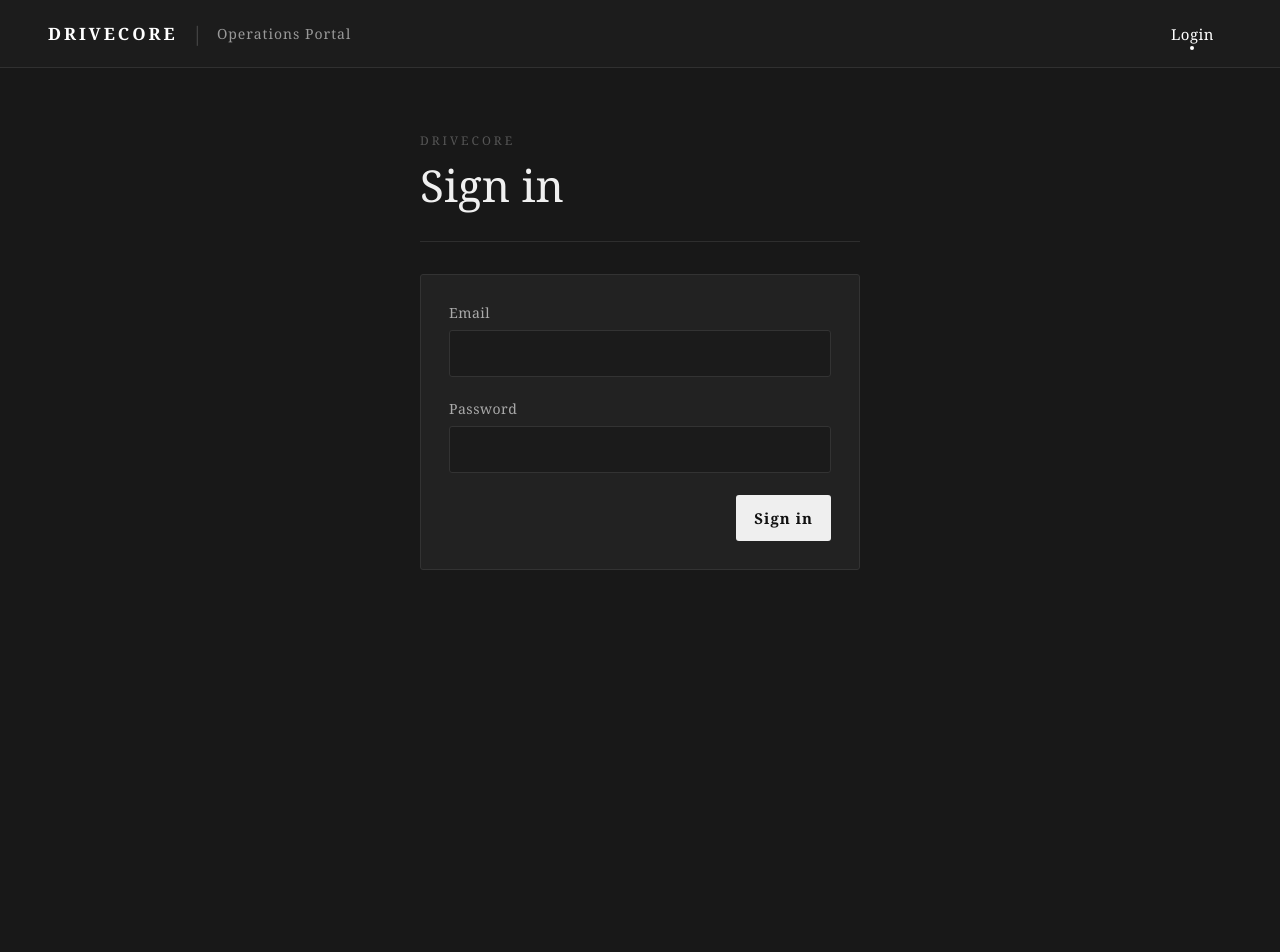
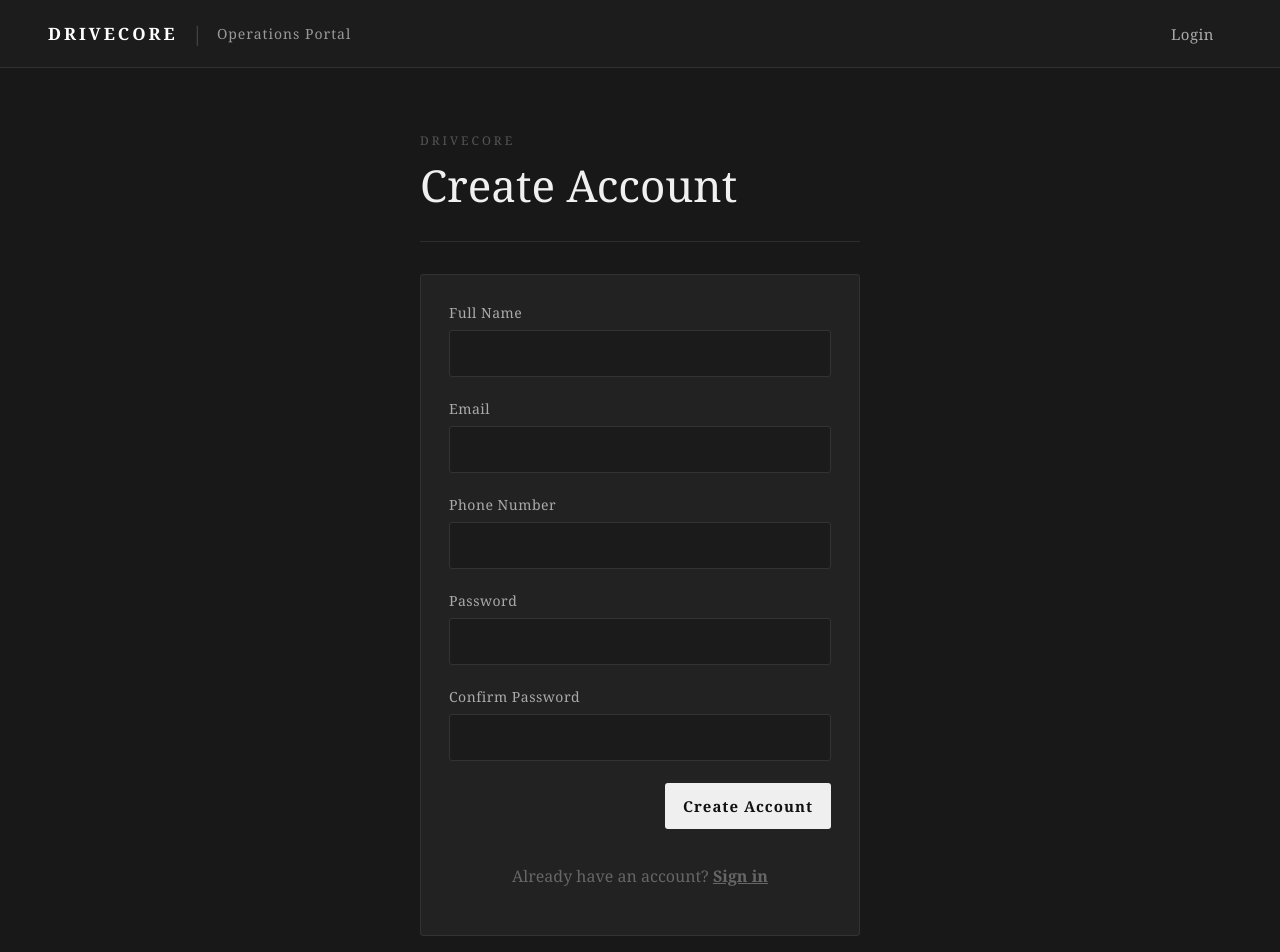
Before and after one commit to Pemaains/DriveCore_Frontend, a React (Vite) app: page /register in a window 1280 px wide. Before the commit this address led to /login. Shown: the top 952 px of the page. Before the commit the page ends 800 px from the top, so only its background shows below. Built offline with nearby package versions, Linux system fonts and the light colour scheme; no server answers.

Commit message:
feat: add customer self-registration - backend endpoint and frontend Register page

```diff
--- a/src/App.jsx
+++ b/src/App.jsx
@@ -5,6 +5,7 @@ import {
   Routes,
   useLocation,
 } from 'react-router-dom'
+import Register from './pages/Auth/Register'
 import Navbar from './components/Navbar'
 import { useAuth } from './hooks/useAuth'
 import AdminDashboard from './pages/Admin/Dashboard'
@@ -62,6 +63,7 @@ function App() {
         <Routes>
           <Route path="/" element={<HomeRedirect />} />
           <Route path="/login" element={<Login />} />
+          <Route path="/register" element={<Register />} />
           <Route path="/admin" element={<Navigate to="/admin/dashboard" replace />} />
           <Route
             path="/admin/dashboard"
--- a/src/context/AuthContext.jsx
+++ b/src/context/AuthContext.jsx
@@ -1,5 +1,5 @@
 import { useCallback, useMemo, useState } from 'react'
-import { clearAuth, getStoredAuth, loginUser } from '../services/authService'
+import { clearAuth, getStoredAuth, loginUser, registerUser } from '../services/authService'
 import { AuthContext } from './auth-context'
 
 const allowedRoles = ['Admin', 'Staff', 'Customer']
@@ -9,6 +9,12 @@ export function AuthProvider({ children }) {
 
   const login = useCallback(async (credentials) => {
     const authData = await loginUser(credentials)
+    setAuth(authData)
+    return authData
+  }, [])
+
+  const register = useCallback(async (data) => {
+    const authData = await registerUser(data)
     setAuth(authData)
     return authData
   }, [])
@@ -27,18 +33,19 @@ export function AuthProvider({ children }) {
         auth,
         isAuthenticated,
         login,
+        register,
         logout,
         user: isAuthenticated
           ? {
-              userId: auth.userId,
-              fullName: auth.fullName,
-              email: auth.email,
-              role: auth.role,
-            }
+            userId: auth.userId,
+            fullName: auth.fullName,
+            email: auth.email,
+            role: auth.role,
+          }
           : null,
       }
     },
-    [auth, login, logout],
+    [auth, login, register, logout],
   )
 
   return <AuthContext.Provider value={value}>{children}</AuthContext.Provider>
--- a/src/pages/Auth/Login.jsx
+++ b/src/pages/Auth/Login.jsx
@@ -1,5 +1,5 @@
 import { useState } from 'react'
-import { Navigate, useLocation, useNavigate } from 'react-router-dom'
+import { Link, Navigate, useLocation, useNavigate } from 'react-router-dom'
 import { useAuth } from '../../hooks/useAuth'
 import { getApiError } from '../../services/api'
 
@@ -98,6 +98,12 @@ function Login() {
         </label>
 
         <div className="form-actions">
+          <p className="muted" style={{ textAlign: 'center', marginTop: '12px' }}>
+            Don't have an account?{' '}
+            <Link to="/register" style={{ color: 'inherit', fontWeight: '600' }}>
+              Create one
+            </Link>
+          </p>
           <button type="submit" className="primary-button" disabled={loading}>
             {loading ? 'Signing in...' : 'Sign in'}
           </button>
--- a/src/pages/Auth/Register.jsx
+++ b/src/pages/Auth/Register.jsx
@@ -0,0 +1,151 @@
+import { useState } from 'react'
+import { Link, useNavigate } from 'react-router-dom'
+import { useAuth } from '../../hooks/useAuth'
+import { getApiError } from '../../services/api'
+
+const emptyForm = {
+    fullName: '',
+    email: '',
+    phoneNumber: '',
+    password: '',
+    confirmPassword: '',
+}
+
+function Register() {
+    const navigate = useNavigate()
+    const { register } = useAuth()
+    const [form, setForm] = useState(emptyForm)
+    const [error, setError] = useState('')
+    const [loading, setLoading] = useState(false)
+
+    function handleChange(event) {
+        const { name, value } = event.target
+        setForm((current) => ({ ...current, [name]: value }))
+    }
+
+    function validateForm() {
+        if (!form.fullName.trim()) return 'Full name is required.'
+        if (!form.email.trim()) return 'Email is required.'
+        if (!form.phoneNumber.trim()) return 'Phone number is required.'
+        if (form.password.length < 6) return 'Password must be at least 6 characters.'
+        if (form.password !== form.confirmPassword) return 'Passwords do not match.'
+        return ''
+    }
+
+    async function handleSubmit(event) {
+        event.preventDefault()
+        const validationError = validateForm()
+        if (validationError) {
+            setError(validationError)
+            return
+        }
+
+        try {
+            setLoading(true)
+            setError('')
+
+            await register({
+                fullName: form.fullName.trim(),
+                email: form.email.trim(),
+                phoneNumber: form.phoneNumber.trim(),
+                password: form.password,
+            })
+
+            navigate('/customer/dashboard', { replace: true })
+        } catch (err) {
+            setError(getApiError(err))
+        } finally {
+            setLoading(false)
+        }
+    }
+
+    return (
+        <section className="page auth-page">
+            <div className="page-heading">
+                <div>
+                    <p className="eyebrow">DriveCore</p>
+                    <h1>Create Account</h1>
+                </div>
+            </div>
+
+            {error && <div className="alert alert-error">{error}</div>}
+
+            <form className="panel auth-panel" onSubmit={handleSubmit}>
+                <label>
+                    Full Name
+                    <input
+                        type="text"
+                        name="fullName"
+                        value={form.fullName}
+                        onChange={handleChange}
+                        autoComplete="name"
+                        required
+                    />
+                </label>
+
+                <label>
+                    Email
+                    <input
+                        type="email"
+                        name="email"
+                        value={form.email}
+                        onChange={handleChange}
+                        autoComplete="email"
+                        required
+                    />
+                </label>
+
+                <label>
+                    Phone Number
+                    <input
+                        type="tel"
+                        name="phoneNumber"
+                        value={form.phoneNumber}
+                        onChange={handleChange}
+                        autoComplete="tel"
+                        required
+                    />
+                </label>
+
+                <label>
+                    Password
+                    <input
+                        type="password"
+                        name="password"
+                        value={form.password}
+                        onChange={handleChange}
+                        autoComplete="new-password"
+                        required
+                    />
+                </label>
+
+                <label>
+                    Confirm Password
+                    <input
+                        type="password"
+                        name="confirmPassword"
+                        value={form.confirmPassword}
+                        onChange={handleChange}
+                        autoComplete="new-password"
+                        required
+                    />
+                </label>
+
+                <div className="form-actions">
+                    <button type="submit" className="primary-button" disabled={loading}>
+                        {loading ? 'Creating account...' : 'Create Account'}
+                    </button>
+                </div>
+
+                <p className="muted" style={{ textAlign: 'center', marginTop: '12px' }}>
+                    Already have an account?{' '}
+                    <Link to="/login" style={{ color: 'inherit', fontWeight: '600' }}>
+                        Sign in
+                    </Link>
+                </p>
+            </form>
+        </section>
+    )
+}
+
+export default Register
--- a/src/services/api.js
+++ b/src/services/api.js
@@ -1,7 +1,7 @@
 import axios from 'axios'
 
 const apiClient = axios.create({
-  baseURL: import.meta.env.VITE_API_BASE_URL || 'http://localhost:5089',
+  baseURL: import.meta.env.VITE_API_BASE_URL || 'https://localhost:7196',
   headers: {
     'Content-Type': 'application/json',
   },
@@ -105,8 +105,8 @@ export const customerApi = {
     const customerData = response.data
     const hasVehicle = Array.isArray(customerData.vehicles)
       ? customerData.vehicles.some(
-          (item) => item.vehicleNumber === vehicle.vehicleNumber,
-        )
+        (item) => item.vehicleNumber === vehicle.vehicleNumber,
+      )
       : false
 
     if (!hasVehicle && customerData.customerProfileId) {
--- a/src/services/authService.js
+++ b/src/services/authService.js
@@ -11,6 +11,14 @@ function normalizeRole(role) {
 
 export async function loginUser(credentials) {
   const response = await apiClient.post('/api/auth/login', credentials)
+  const authData = response.data
+
+  saveAuth(authData)
+  return authData
+}
+
+export async function registerUser(data) {
+  const response = await apiClient.post('/api/auth/register', data)
   const authData = response.data
 
   saveAuth(authData)
```
Also changed, not shown: src/context/AuthProvider.jsx (added, +52 -0 lines).
